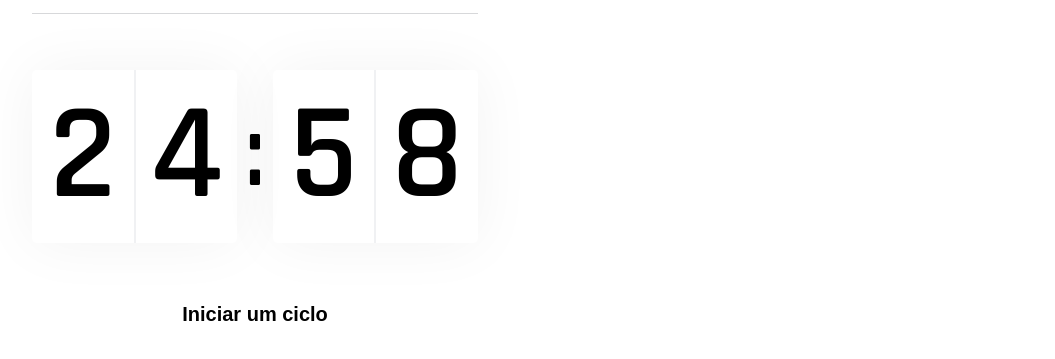
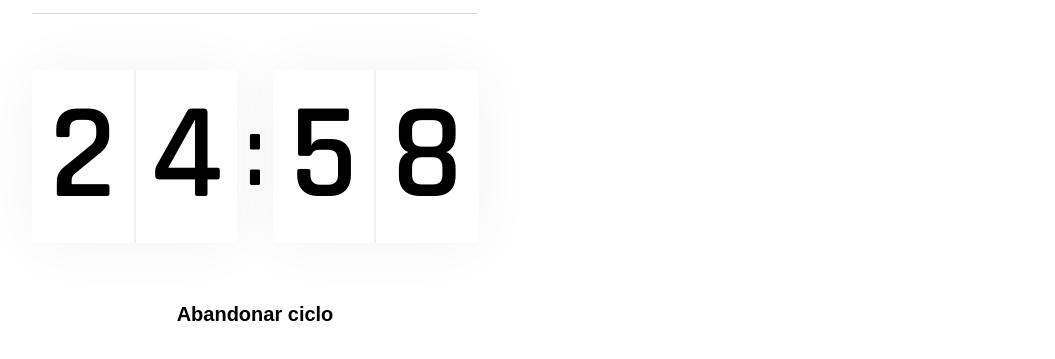
Before and after one commit to wtfpeanut/moveit, a Next.js app: page / in a window 1280 px wide. Both pictures are taken after a click on the button "Iniciar um ciclo". Shown: the part 367-726 px from the top of the page, without its empty margins (112-1167 px from the left). Built offline with nearby package versions, Linux system fonts and the light colour scheme.

Commit message:
finalizaçao do countdown)

```diff
--- a/src/components/Countdown.tsx
+++ b/src/components/Countdown.tsx
@@ -1,9 +1,12 @@
 import { useState, useEffect } from 'react';
 import styles from '../styles/components/Countdown.module.css';
 
+let countdowntimeout: NodeJS.Timeout;
+
 export function Countdown() {
-    const [time, setTime] = useState(25 * 60)
-    const [active, setActive] = useState(false)
+    const [time, setTime] = useState(25 * 60);
+    const [isActive, setIsActive] = useState(false);
+    const [hasFinished, setHasFinished] = useState(false);
 
     const minutes = Math.floor(time / 60);
     const seconds = time % 60;
@@ -12,16 +15,25 @@
     const [secondLeft, secondRight] = String(seconds).padStart(2, '0').split('');
 
     function startCountdown() {
-        setActive(true);
+        setIsActive(true);
+    }
+
+    function resetCountdown() {
+        clearTimeout(countdowntimeout);
+        setIsActive(false);
+        setTime(25 * 60);
     }
 
     useEffect(() => {
-        if(active && time > 0) {
-            setTimeout(() => {
+        if(isActive && time > 0) {
+            countdowntimeout = setTimeout(() => {
                 setTime(time - 1);
             }, 1000)
+        } else if (isActive && time === 0) {
+            setHasFinished(true);
+            setIsActive(false);
         }
-    }, [active, time])
+    }, [isActive, time])
 
     return (
         <div>
@@ -36,13 +48,37 @@
                     <span>{secondRight}</span>
                 </div>
             </div>
+
+            {hasFinished ? (
+                <button
+                    disabled
+                    className={styles.countdownButton}
+                >
+                    Ciclo encerrado
+                </button>
+            ): (
+                <>
+                    { isActive ? (
+                        <button
+                            type="button"
+                            className={`${styles.countdownButton} ${styles.countdownButtonActive}`}
+                            onClick={resetCountdown}
+                        >
+
+                            Abandonar ciclo
+                        </button>
+                    ) : (
                         <button
                             type="button"
                             className={styles.countdownButton}
                             onClick={startCountdown}
                         >
+
                             Iniciar um ciclo
                         </button>
+                    ) }
+                </>
+            )}
         </div>
     );
 }
--- a/src/styles/components/Countdown.module.css
+++ b/src/styles/components/Countdown.module.css
@@ -51,6 +51,22 @@
     transition: background-color 0.2s;
 }
 
-.countdownButton:hover{
+.countdownButton:not(:disabled):hover{
     background: var(--blue-dark);
 }
+
+.countdownButtonActive {
+    background: var(--white);
+    color: (--title);
+}
+
+.countdownButtonActive:not(:disabled):hover {
+    background: var(--red);
+    color: (--white);
+}
+
+.countdownButton:disabled {
+    background: var(--white);
+    color: var(--red);
+    cursor: not-allowed
+}
```
Lines whose indentation alone changed are shown as unchanged.
